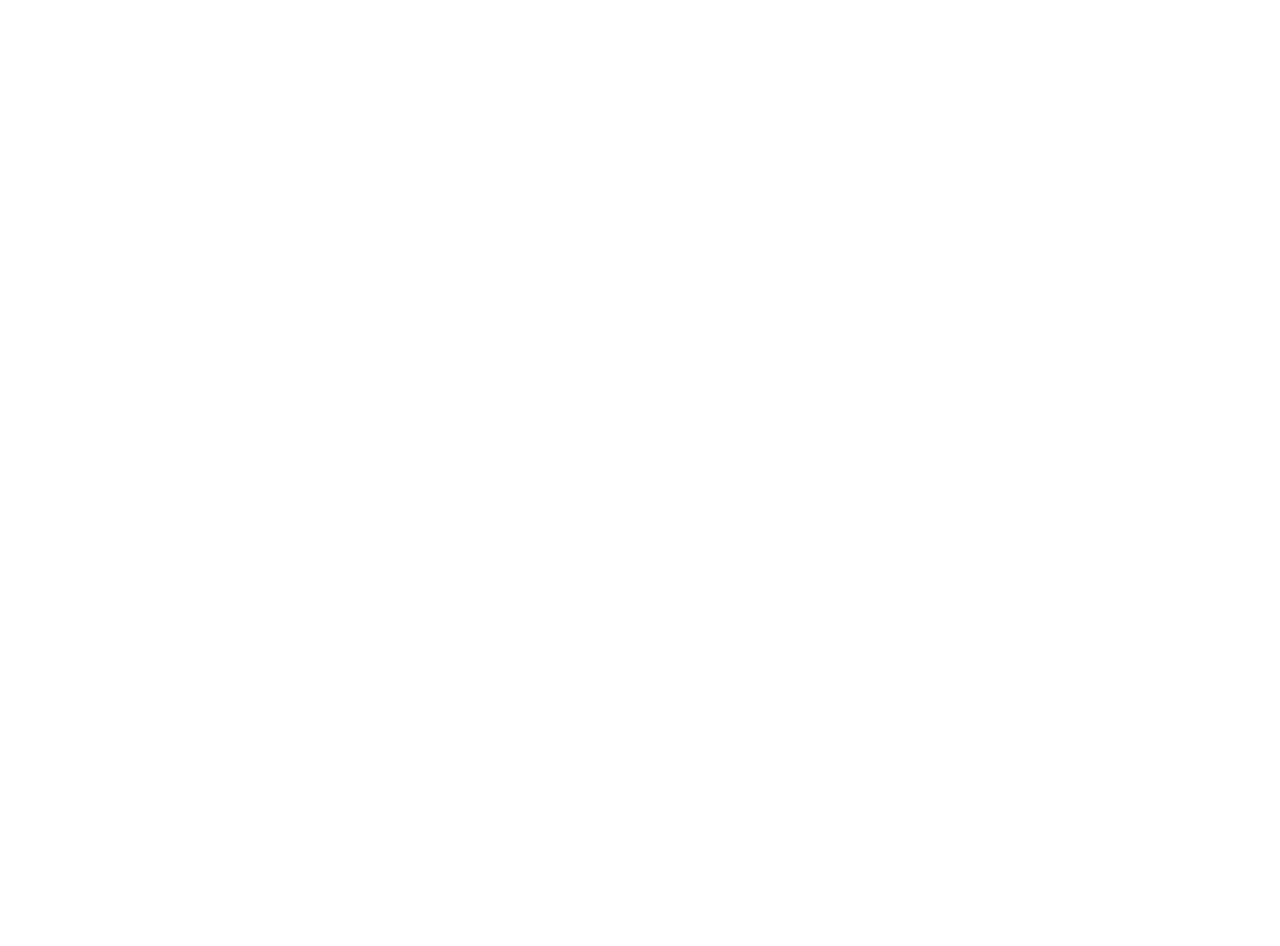
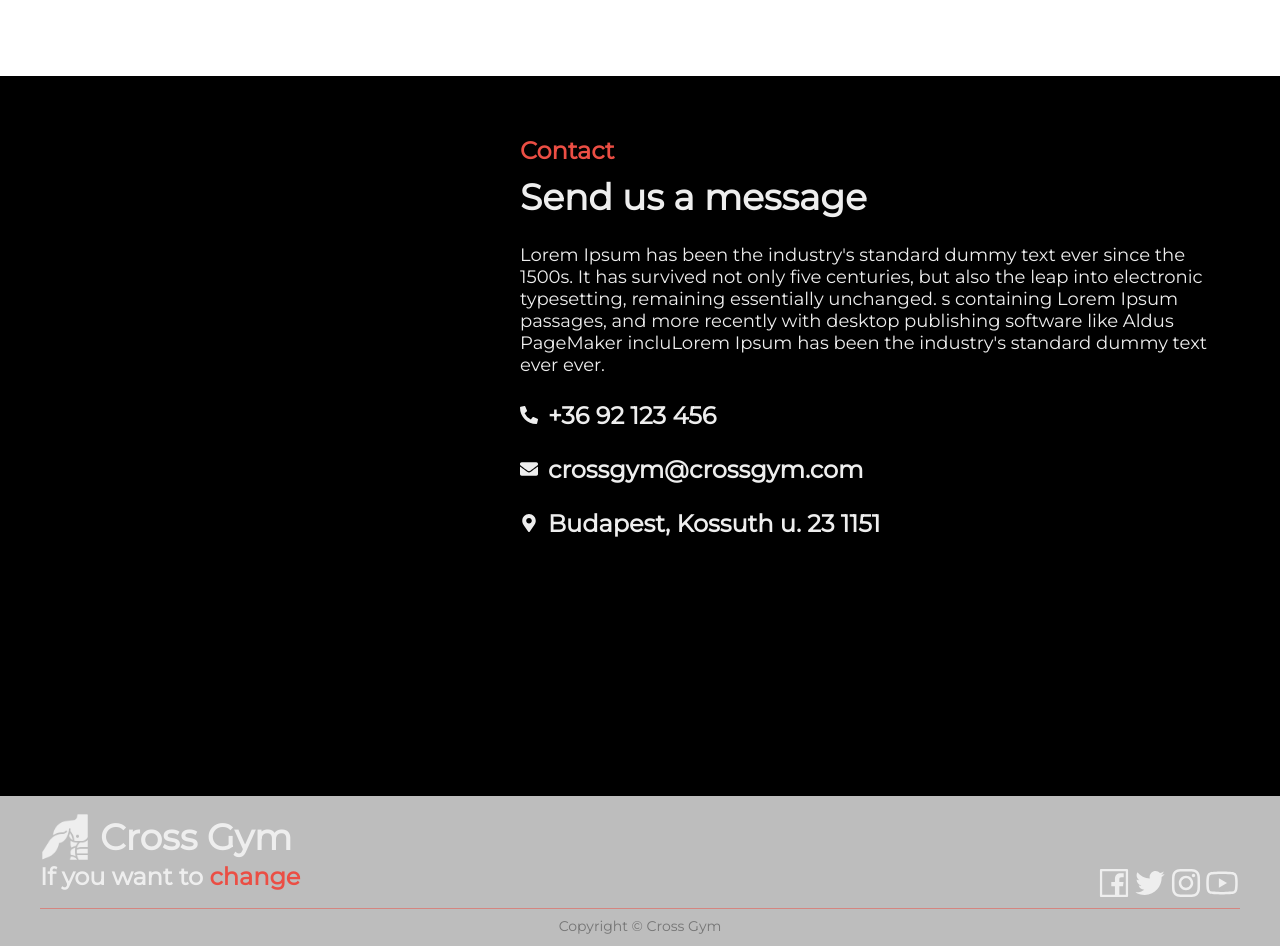
Before and after one commit to Gkristof96/Brand_v2, a React (Create React App) app: page / in a window 1280 px wide. Shown: the part 2980-3926 px from the top of the page. Before the commit the page ends 3056 px from the top, so only its background shows below. Built offline with nearby package versions, Linux system fonts and the light colour scheme.

Commit message:
contact and footer done

```diff
--- a/src/App.js
+++ b/src/App.js
@@ -6,6 +6,8 @@ import Hero from './components/Sections/Hero'
 import Services from './components/Sections/Services'
 import Trainers from './components/Sections/Trainers'
 import Prices from './components/Sections/Prices'
+import Contact from './components/Sections/Contact';
+import Footer from './components/Footer'
 
 function App() {
   return (
@@ -15,6 +17,8 @@ function App() {
       <Services />
       <Trainers />
       <Prices />
+      <Contact />
+      <Footer />
     </>
   );
 }
--- /dev/null
+++ b/src/components/Footer/index.js
@@ -0,0 +1,29 @@
+import React from 'react'
+import { AiOutlineYoutube, AiOutlineFacebook, AiOutlineTwitter, AiOutlineInstagram } from 'react-icons/ai'
+
+const Footer = () => {
+    return (
+        <>
+            <footer>
+                <div className='container'>
+                    <div className='logo'>
+                        <div className='logo__brand'>
+                            <img src='images/logo_3.png' alt='logo' />
+                            <h1>Cross Gym</h1>
+                        </div>
+                        <h2>If you want to <span>change</span></h2>
+                    </div>
+                    <div className='social-icons'>
+                        <AiOutlineFacebook className='icon'/>
+                        <AiOutlineTwitter className='icon'/>
+                        <AiOutlineInstagram className='icon'/>
+                        <AiOutlineYoutube className='icon'/>
+                    </div>
+                    <h1 className='copyright'>Copyright © Cross Gym</h1>
+                </div>
+            </footer>
+        </>
+    )
+}
+
+export default Footer
--- /dev/null
+++ b/src/components/Sections/Contact/ContactCard/index.js
@@ -0,0 +1,11 @@
+import React from 'react'
+
+const ContactCard = () => {
+    return (
+        <>
+            micimackó
+        </>
+    )
+}
+
+export default ContactCard
--- /dev/null
+++ b/src/components/Sections/Contact/index.js
@@ -0,0 +1,27 @@
+import React from 'react'
+import ContactCard from './ContactCard'
+import { FaPhoneAlt, FaEnvelope, FaMapMarkerAlt} from 'react-icons/fa'
+
+const Contact = () => {
+    return (
+        <>
+            <section className='contact section'>
+                <div className='container'>
+                    <ContactCard />
+                    <div className='contact-info'>
+                        <h1>Contact</h1>
+                        <h2>Send us a message</h2>
+                        <p>Lorem Ipsum has been the industry's standard dummy text ever since the 1500s. It has survived not only five centuries, but also the leap into electronic typesetting, remaining essentially unchanged. s containing Lorem Ipsum passages, and more recently with desktop publishing software like Aldus PageMaker incluLorem Ipsum has been the industry's standard dummy text ever ever.</p>
+                        <ul>
+                            <li><FaPhoneAlt className='icon'/>+36 92 123 456</li>
+                            <li><FaEnvelope className='icon'/>crossgym@crossgym.com</li>
+                            <li><FaMapMarkerAlt className='icon'/>Budapest, Kossuth u. 23 1151</li>
+                        </ul>
+                    </div>
+                </div>
+            </section>
+        </>
+    )
+}
+
+export default Contact
--- /dev/null
+++ b/src/css/components/Contact/_contact.scss
@@ -0,0 +1,66 @@
+@import './ContactCard/contactcard';
+
+.contact {
+    min-height: 90vh;
+    width: 100%;
+    background: #000;
+    .container {
+        display: grid;
+        grid-template-columns: 40% 60%;
+        padding: calc((90vh - 600px) /2) calc((100vw - 1200px) /2);
+
+        .contact-info {
+            h1 {
+                font-style: normal;
+                font-weight: 600;
+                font-size: 24px;
+                line-height: 29px;
+
+                color: #EB4E44;
+                margin-bottom: 10px;
+            }
+
+            h2 {
+                font-style: normal;
+                font-weight: bold;
+                font-size: 36px;
+                line-height: 44px;
+
+                color: #EEEEEE;
+                margin-bottom: 25px;
+            }
+
+            p {
+                font-style: normal;
+                font-weight: normal;
+                font-size: 18px;
+                line-height: 22px;
+
+                color: #EEEEEE;
+                margin-bottom: 25px;
+            }
+
+            ul {
+                list-style: none;
+
+                li {
+                    font-style: normal;
+                    font-weight: 600;
+                    font-size: 24px;
+                    line-height: 29px;
+
+                    color: #EEEEEE;
+                    margin-bottom: 25px;
+                    .icon {
+                        margin-right: 10px;
+                        color: #eee;
+                        &:hover {
+                            color: #EB4E44;
+                        }
+                    }
+                }
+
+            };
+        }
+    }
+}
--- /dev/null
+++ b/src/css/components/Footer/_footer.scss
@@ -0,0 +1,82 @@
+footer {
+    height: 150px;
+    background: #BDBDBD;
+    .container {
+        padding: 0 calc((100vw - 1200px) /2);
+        display: grid;
+        grid-template-columns: 1fr 1fr;
+        grid-template-rows: 110px 40px;
+
+        .logo {
+            align-self: center;
+            &__brand {
+                display: flex;
+                align-items: center;
+
+                img {
+                    width: 50px;
+                    height: 50px;
+                    margin-right: 10px;
+                }
+
+                h1 {
+                    font-style: normal;
+                    font-weight: bold;
+                    font-size: 36px;
+                    line-height: 44px;
+
+                    color: #eee;
+                }
+            }
+            h2 {
+                font-style: normal;
+                font-weight: 600;
+                font-size: 24px;
+                line-height: 29px;
+
+                color: #eee;
+                span {
+                    color: #EB4E44;
+                    font-weight: 600;
+                    font-size: 24px;
+                    line-height: 29px;
+                }
+            }
+        }
+
+        .social-icons {
+            align-self: flex-end;
+            justify-self: flex-end;
+
+            .icon {
+                font-size: 2rem;
+                color: #eee;
+            }
+        }
+
+        .copyright {
+            grid-row: 2/3;
+            grid-column: 1/3;
+
+            font-style: normal;
+            font-weight: 500;
+            font-size: 14px;
+            line-height: 17px;
+            text-align: center;
+            align-self: center;
+
+            color: #757575;
+            position: relative;
+
+            &::before {
+                content: '';
+                position: absolute;
+                top: -10px;
+                left: 0;
+                width: 100%;
+                height: 1px;
+                background: rgba(235, 78, 68, 0.5);
+            }
+        }
+    }
+}
--- a/src/css/style.css
+++ b/src/css/style.css
@@ -599,6 +599,168 @@
           justify-content: space-between;
 }
 
+.contact {
+  min-height: 90vh;
+  width: 100%;
+  background: #000;
+}
+
+.contact .container {
+  display: -ms-grid;
+  display: grid;
+  -ms-grid-columns: 40% 60%;
+      grid-template-columns: 40% 60%;
+  padding: calc((90vh - 600px) /2) calc((100vw - 1200px) /2);
+}
+
+.contact .container .contact-info h1 {
+  font-style: normal;
+  font-weight: 600;
+  font-size: 24px;
+  line-height: 29px;
+  color: #EB4E44;
+  margin-bottom: 10px;
+}
+
+.contact .container .contact-info h2 {
+  font-style: normal;
+  font-weight: bold;
+  font-size: 36px;
+  line-height: 44px;
+  color: #EEEEEE;
+  margin-bottom: 25px;
+}
+
+.contact .container .contact-info p {
+  font-style: normal;
+  font-weight: normal;
+  font-size: 18px;
+  line-height: 22px;
+  color: #EEEEEE;
+  margin-bottom: 25px;
+}
+
+.contact .container .contact-info ul {
+  list-style: none;
+}
+
+.contact .container .contact-info ul li {
+  font-style: normal;
+  font-weight: 600;
+  font-size: 24px;
+  line-height: 29px;
+  color: #EEEEEE;
+  margin-bottom: 25px;
+}
+
+.contact .container .contact-info ul li .icon {
+  margin-right: 10px;
+  color: #eee;
+}
+
+.contact .container .contact-info ul li .icon:hover {
+  color: #EB4E44;
+}
+
+footer {
+  height: 150px;
+  background: #BDBDBD;
+}
+
+footer .container {
+  padding: 0 calc((100vw - 1200px) /2);
+  display: -ms-grid;
+  display: grid;
+  -ms-grid-columns: 1fr 1fr;
+      grid-template-columns: 1fr 1fr;
+  -ms-grid-rows: 110px 40px;
+      grid-template-rows: 110px 40px;
+}
+
+footer .container .logo {
+  -ms-flex-item-align: center;
+      -ms-grid-row-align: center;
+      align-self: center;
+}
+
+footer .container .logo__brand {
+  display: -webkit-box;
+  display: -ms-flexbox;
+  display: flex;
+  -webkit-box-align: center;
+      -ms-flex-align: center;
+          align-items: center;
+}
+
+footer .container .logo__brand img {
+  width: 50px;
+  height: 50px;
+  margin-right: 10px;
+}
+
+footer .container .logo__brand h1 {
+  font-style: normal;
+  font-weight: bold;
+  font-size: 36px;
+  line-height: 44px;
+  color: #eee;
+}
+
+footer .container .logo h2 {
+  font-style: normal;
+  font-weight: 600;
+  font-size: 24px;
+  line-height: 29px;
+  color: #eee;
+}
+
+footer .container .logo h2 span {
+  color: #EB4E44;
+  font-weight: 600;
+  font-size: 24px;
+  line-height: 29px;
+}
+
+footer .container .social-icons {
+  -ms-flex-item-align: end;
+      align-self: flex-end;
+  justify-self: flex-end;
+}
+
+footer .container .social-icons .icon {
+  font-size: 2rem;
+  color: #eee;
+}
+
+footer .container .copyright {
+  -ms-grid-row: 2;
+  -ms-grid-row-span: 1;
+  grid-row: 2/3;
+  -ms-grid-column: 1;
+  -ms-grid-column-span: 2;
+  grid-column: 1/3;
+  font-style: normal;
+  font-weight: 500;
+  font-size: 14px;
+  line-height: 17px;
+  text-align: center;
+  -ms-flex-item-align: center;
+      -ms-grid-row-align: center;
+      align-self: center;
+  color: #757575;
+  position: relative;
+}
+
+footer .container .copyright::before {
+  content: '';
+  position: absolute;
+  top: -10px;
+  left: 0;
+  width: 100%;
+  height: 1px;
+  background: rgba(235, 78, 68, 0.5);
+}
+
 body {
   font-family: 'Montserrat', sans-serif;
   font-size: 18px;
--- a/src/css/style.scss
+++ b/src/css/style.scss
@@ -15,6 +15,8 @@ $colors: (
 @import './components/Services/services';
 @import './components//Trainers/trainers';
 @import './components/Prices/prices';
+@import './components/Contact/contact';
+@import './components/Footer/footer';
 
 // Functions
 @function color($color-name) {
```
Also changed, not shown: src/css/components/Contact/ContactCard/_contactcard.scss (added), 2 other files (tests, documents, lock files or other folders).
